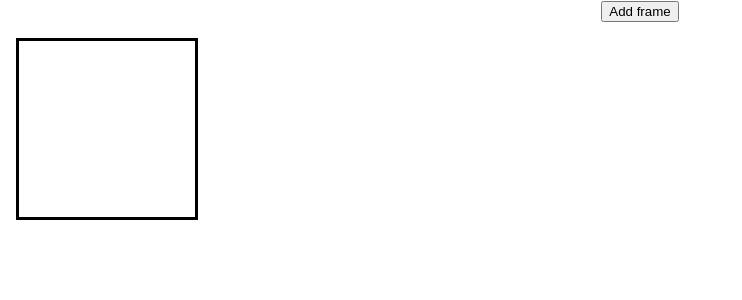
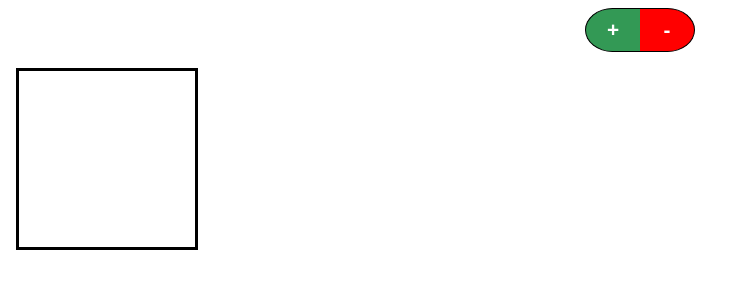
Before and after one commit to martyav/pixelDee, a React (Create React App) app in the folder app/: page / in a window 1280 px wide. Shown: the top 300 px of the page, without its empty margins (0-742 px from the left). Built offline with nearby package versions, Linux system fonts and the light colour scheme.

Commit message:
remove function; pill shaped add remove toggle

```diff
--- a/app/src/App.css
+++ b/app/src/App.css
@@ -29,6 +29,41 @@
   to {
     transform: rotate(360deg);
   }
+}
+
+button {
+    margin-top: 8px;
+    width: 55px;
+    height: 44px;
+    color: white;
+    border-top: 1px solid black;
+    border-bottom: 1px solid black;
+    font-weight: bold;
+    font-size: 1.3em;
+}
+
+.add {
+    border-left: 1px solid black;
+    border-right: none;
+    border-top-left-radius: 50%;
+    border-bottom-left-radius: 50%;
+    background-color: #339955;
+}
+
+.remove {
+    border-right: 1px solid black;
+    border-left: none;
+    border-top-right-radius: 50%;
+    border-bottom-right-radius: 50%;
+    background-color: red;
+}
+
+.add:active {
+    background-color: darkgreen;
+}
+
+.remove:active {
+    background-color: maroon;
 }
 
 .Square {
--- a/app/src/App.js
+++ b/app/src/App.js
@@ -63,19 +63,27 @@ class App extends Component {
             "frames": [<Grid />]
         }
 
-        this.addGrid = this.addGrid.bind(this);
+        this.addFrame = this.addFrame.bind(this);
+        this.deleteFrame = this.deleteFrame.bind(this);
     }
 
-    addGrid() {
+    addFrame() {
         this.setState(
             {"frames": this.state.frames.concat(<Grid />)}
+        );
+    }
+
+    deleteFrame() {
+        this.setState(
+            {frames: this.state.frames.slice(0, this.state.frames.length - 1)}
         );
     }
 
     render() {
         return (
         <div className="App">
-            <button onClick = {this.addGrid}>Add frame</button>
+            <button class = 'add' onClick = {this.addFrame}>+</button>
+            <button class = 'remove' onClick = {this.deleteFrame}>-</button>
             {this.state.frames}
         </div>
         );
```
